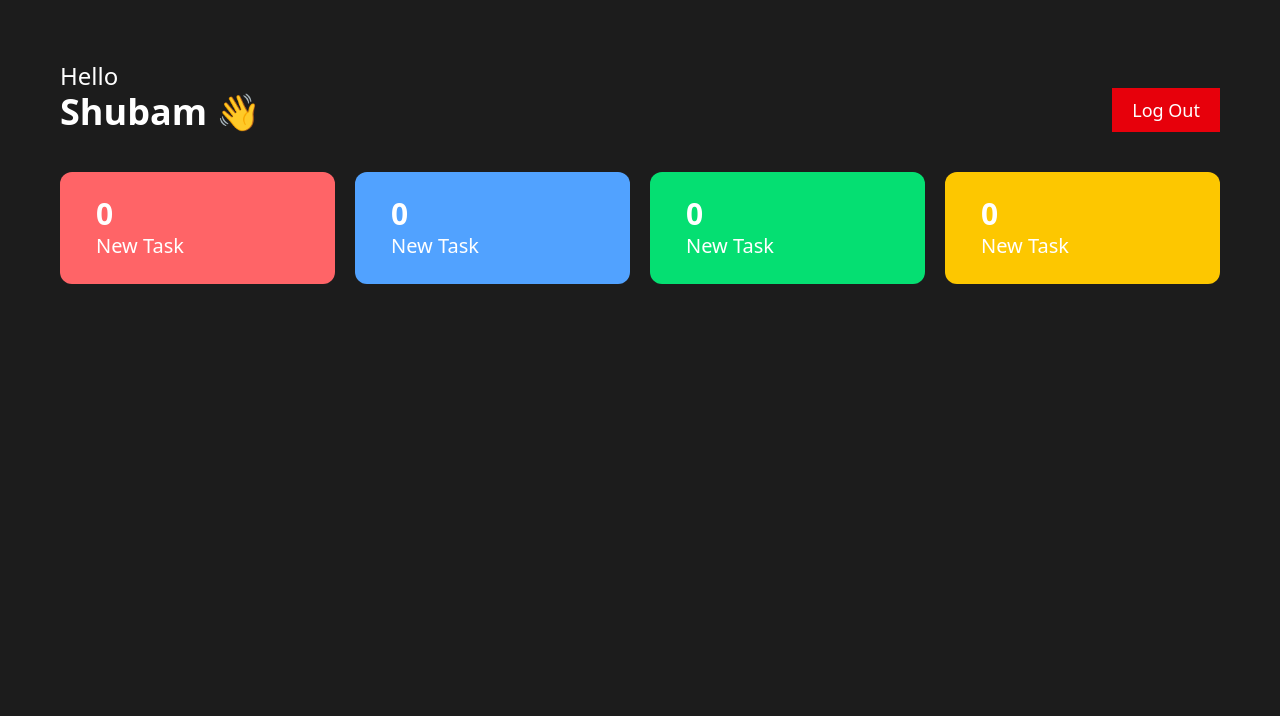
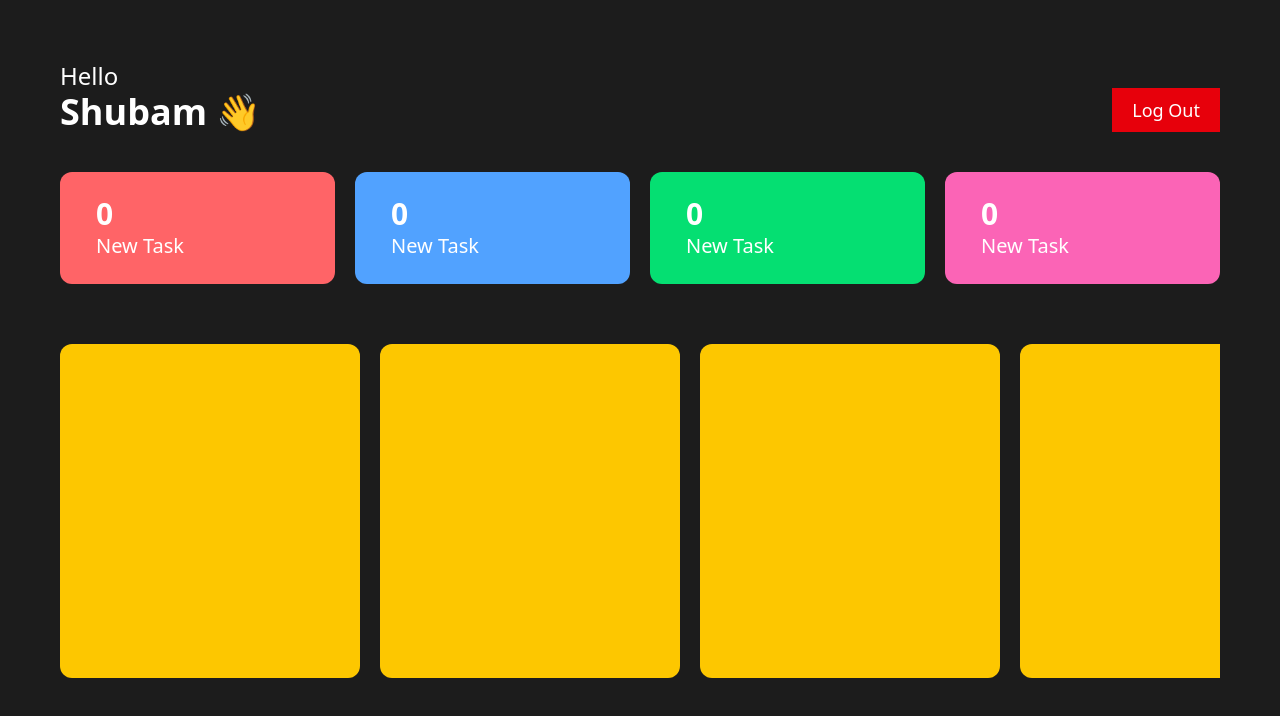
Before and after one commit to shubam341/Employ-Management, a React (Vite) app: page / in a window 1280 px wide. Shown: the top 716 px of the page. Built offline with nearby package versions, Linux system fonts and the light colour scheme.

Commit message:
Css added to task list

```diff
--- a/src/components/Dashboard/EmployeeDashboard.jsx
+++ b/src/components/Dashboard/EmployeeDashboard.jsx
@@ -2,12 +2,14 @@
 import React from 'react';
 import Header from '../others/Header';
 import TaskList from '../others/TaskList';
+import TaskkList from '../Tasklist/TaskkList';
 
 const EmployeeDashboard=()=>{
     return(
         <div className='p-15 bg-[#1C1C1C] h-screen'>
             <Header/>
             <TaskList/>
+            <TaskkList/>
         </div>
     )
 }
--- a/src/components/Tasklist/TaskkList.jsx
+++ b/src/components/Tasklist/TaskkList.jsx
@@ -3,7 +3,34 @@ import React from 'react';
 
 const TaskkList=()=>{
     return(
-        <div></div>
+        <div  id='tasklist'className='h-[55%] overflow-x-auto w-full py-5 flex items-center justify-start gap-5 flex-nowrap mt-10'>
+            <div className=' flex-shrink-0 h-full w-[300px] bg-yellow-400 rounded-xl'>
+
+            </div>
+            <div className='flex-shrink-0 h-full w-[300px] bg-yellow-400 rounded-xl'>
+
+</div>
+
+<div className='flex-shrink-0 h-full w-[300px] bg-yellow-400 rounded-xl'>
+
+</div>
+
+<div className='flex-shrink-0 h-full w-[300px] bg-yellow-400 rounded-xl'>
+
+</div>
+
+<div className='flex-shrink-0 h-full w-[300px] bg-yellow-400 rounded-xl'>
+
+</div>
+
+<div className='flex-shrink-0 h-full w-[300px] bg-yellow-400 rounded-xl'>
+
+</div>
+
+
+        </div>
+
+
     )
 }
 export default TaskkList
--- a/src/components/others/TaskList.jsx
+++ b/src/components/others/TaskList.jsx
@@ -20,7 +20,7 @@ const TaskList=()=>{
    <h3 className='text-xl font medium'>New Task</h3>
 </div>
 
-<div className=' text-white rounded-xl w-[45%]  py-6 px-9 bg-yellow-400'>
+<div className=' text-white rounded-xl w-[45%]  py-6 px-9 bg-pink-400'>
    <h2 className='text-3xl font-semibold'>0</h2>
    <h3 className='text-xl font medium'>New Task</h3>
 </div>
--- a/src/index.css
+++ b/src/index.css
@@ -2,3 +2,7 @@
 body{
     background-color:#111;
 }
+
+#tasklist::webkit-scrollbar{
+display:none;
+}
```
